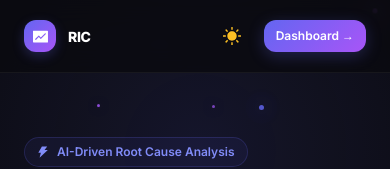
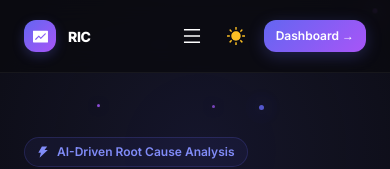
Before and after one commit to madhu9787/TrackIncident, a React (Vite) app in the folder frontend/: page / in a window 390 px wide. Shown: the top 169 px of the page. Built offline with nearby package versions, Linux system fonts and the light colour scheme; no server answers; the HTML template or start-up script is replaced by a standard one.

Commit message:
feat: add mobile dropdown menu for landing page navbar

```diff
--- a/frontend/src/pages/Landing.jsx
+++ b/frontend/src/pages/Landing.jsx
@@ -6,8 +6,9 @@ import {
   RightOutlined, FundFilled, InfoCircleFilled,
   QuestionCircleFilled, AppstoreFilled, CloudFilled,
   UsergroupAddOutlined, ToolFilled, CheckCircleFilled,
-  SunFilled, MoonFilled
+  SunFilled, MoonFilled, MenuOutlined
 } from '@ant-design/icons';
+import { Dropdown } from 'antd';
 
 // ── Animated typewriter for the terminal demo ────────────────────────────────
 const DEMO_LINES = [
@@ -188,6 +189,13 @@ const FAQItem = ({ q, a }) => {
 export default function Landing({ theme, toggleTheme }) {
   const navigate = useNavigate();
 
+  const mobileNavItems = [
+    { key: 'about', label: <div onClick={() => window.scrollTo({top: 0, behavior: 'smooth'})}>About</div>, icon: <InfoCircleFilled style={{color: '#8b5cf6'}}/> },
+    { key: 'how', label: <div onClick={() => document.getElementById('how-it-works')?.scrollIntoView({ behavior: 'smooth' })}>How to use</div>, icon: <QuestionCircleFilled style={{color: '#a855f7'}}/> },
+    { key: 'features', label: <div onClick={() => document.getElementById('features')?.scrollIntoView({ behavior: 'smooth' })}>Features</div>, icon: <AppstoreFilled style={{color: '#c084fc'}}/> },
+    { key: 'services', label: <div onClick={() => document.getElementById('services')?.scrollIntoView({ behavior: 'smooth' })}>Services</div>, icon: <CloudFilled style={{color: '#fbbf24'}}/> },
+  ];
+
   return (
     <div className="min-h-screen overflow-x-hidden"
       style={{ background: 'var(--bg-base)', color: 'var(--text-primary)', fontFamily: "'Inter', system-ui, sans-serif" }}>
@@ -247,7 +255,14 @@ export default function Landing({ theme, toggleTheme }) {
             <button onClick={() => document.getElementById('features').scrollIntoView({ behavior: 'smooth' })} className="hover:text-[var(--text-primary)] transition-colors cursor-pointer flex items-center gap-1"><AppstoreFilled style={{color: '#c084fc'}}/> Features</button>
             <button onClick={() => document.getElementById('services').scrollIntoView({ behavior: 'smooth' })} className="hover:text-[var(--text-primary)] transition-colors cursor-pointer flex items-center gap-1"><CloudFilled style={{color: '#fbbf24'}}/> Services</button>
           </div>
-          <div className="flex items-center gap-3">
+          <div className="flex items-center gap-2 sm:gap-3">
+            <div className="lg:hidden">
+              <Dropdown menu={{ items: mobileNavItems }} trigger={['click']} placement="bottomRight">
+                <button className="w-8 h-8 rounded-xl flex items-center justify-center transition-all duration-200 hover:bg-white/10 cursor-pointer text-[var(--text-primary)]" style={{ background: 'transparent', border: 'none' }}>
+                  <MenuOutlined style={{ fontSize: 18 }} />
+                </button>
+              </Dropdown>
+            </div>
             <button
               onClick={toggleTheme}
               className="w-10 h-10 rounded-xl flex items-center justify-center transition-all duration-200 hover:bg-white/10 cursor-pointer"
```
